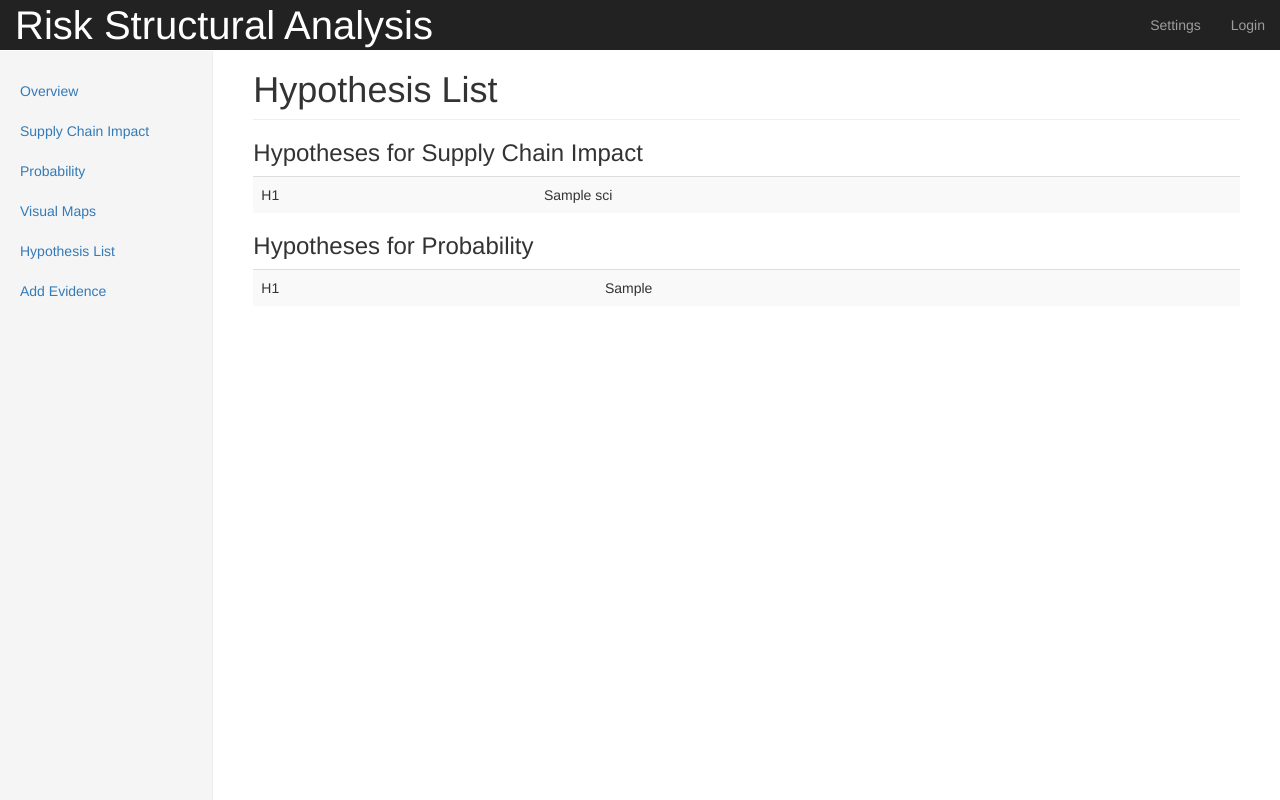
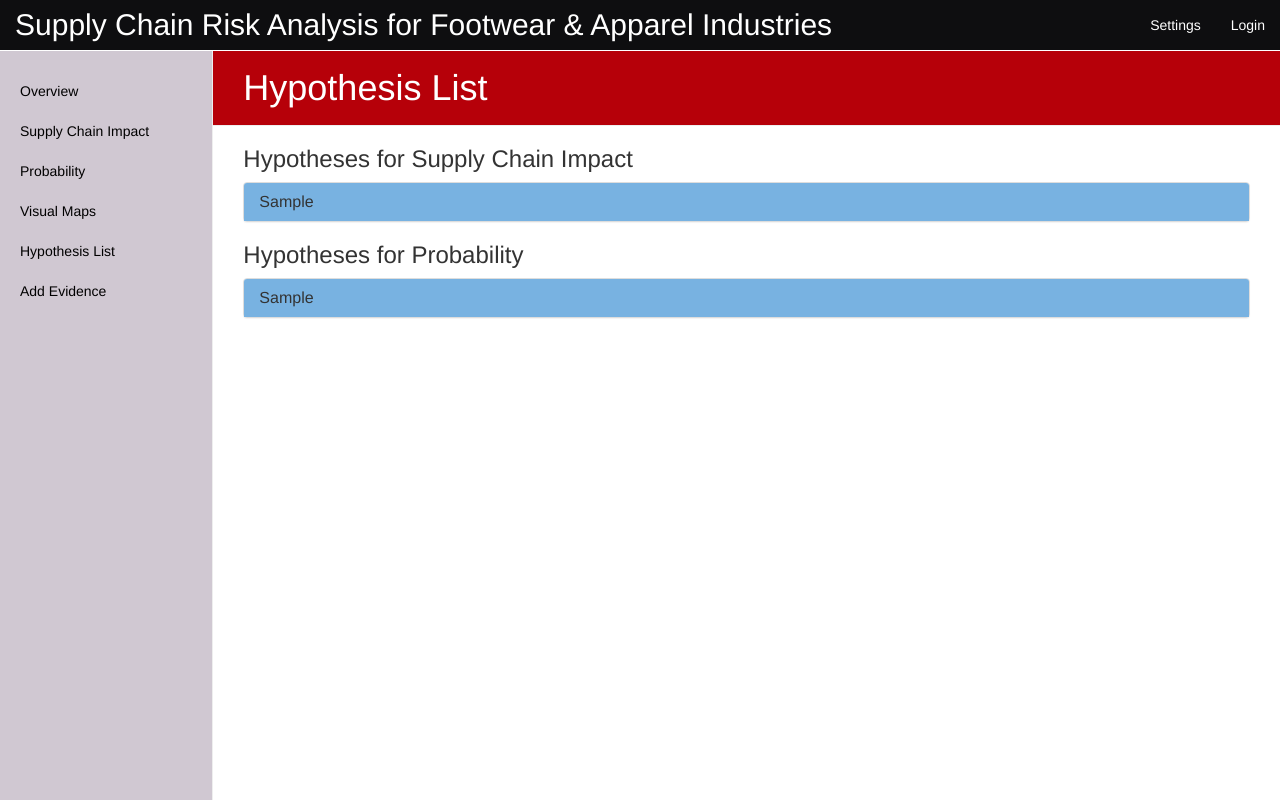
Before and after one commit to KeleiAzz/SCRC_server, a Django app: template risk_evidence/templates/hypothesis_list.html in a window 1280 px wide. Run offline with Django 3.2, Linux system fonts and the light colour scheme; the template is opened without the code that fills it: most values are stand-ins (such as "Sample title", 1, 10 or a date in 2020); parts of the project's set-up code (start-up, migrations or seed data) failed here and were passed over; some libraries are stand-ins or nearby versions.

Commit message:
Adjust page style

```diff
--- a/risk_evidence/static/dashboard.css
+++ b/risk_evidence/static/dashboard.css
@@ -44,7 +44,7 @@ body {
     padding: 20px;
     overflow-x: hidden;
     overflow-y: auto; /* Scrollable contents if viewport is shorter than content. */
-    background-color: #f5f5f5;
+    background-color: #d0c8d2;
     border-right: 1px solid #eee;
 
   }
@@ -83,6 +83,10 @@ body {
 }
 .main .page-header {
   margin-top: 0;
+    background-color: #b60009;
+    padding: 17px 0 17px 30px;
+    margin-top: 1px;
+    color: #ffffff;
 }
 
 
@@ -292,3 +296,70 @@ span:hover {
 button#evidence_add.btn.btn-default {
     margin-left: 90%;
 }
+
+
+
+#panel-heading1, #panel-heading3, #panel-heading5, #panel-heading7, #panel-heading9, #panel-heading11{
+    background-color: #78b2e1;
+}
+
+#panel-heading2, #panel-heading4, #panel-heading6, #panel-heading8, #panel-heading10, #panel-heading12{
+    background-color: #b0e4ff;
+}
+
+
+#collapse1, #collapse3, #collapse5, #collapse7, #collapse9, #collapse11{
+    background-color: rgba(120, 178, 225, 0.71);
+
+}
+
+#collapse2, #collapse4, #collapse6, #collapse8, #collapse10, #collapse12{
+    background-color: rgba(176, 228, 255, 0.71);
+
+}
+
+#main-background{
+    padding: 0px 0px 20px 0px;
+}
+
+#hp-list-1{
+    padding: 0 0px 0 0px;
+}
+
+.panel-group{
+    margin-left: 0px;
+    margin-right: 0px;
+}
+
+#sidebar{
+    /*background-color: #646466;*/
+}
+
+#sidebar a{
+    color: #000000;
+}
+
+.navbar-header a{
+    color: white;
+    font-size:30px;
+}
+
+.navbar-right a{
+    color: white;
+}
+
+.navbar-fixed-top{
+    background-color: #0e0e10;
+}
+
+#page-top{
+    color: white;
+}
+
+table#collapse-table td{
+    border-top: 0;
+}
+
+#main-content {
+    padding: 0 30px 0 30px;
+}
--- a/risk_evidence/templates/dashboard.html
+++ b/risk_evidence/templates/dashboard.html
@@ -21,7 +21,7 @@
 
   <body>
 
-    <nav class="navbar navbar-inverse navbar-fixed-top">
+    <nav class="navbar navbar-fixed-top">
       <div class="container-fluid">
         <div class="navbar-header">
           <button type="button" class="navbar-toggle collapsed" data-toggle="collapse" data-target="#navbar" aria-expanded="false" aria-controls="navbar">
@@ -30,7 +30,7 @@
             <span class="icon-bar"></span>
             <span class="icon-bar"></span>
           </button>
-          <a class="navbar-brand" href="/" style="font-size: 30pt">Risk Structural Analysis</a>
+          <a class="navbar-brand" href="/" id="page-top">Supply Chain Risk Analysis for Footwear & Apparel Industries</a>
         </div>
         <div id="navbar" class="navbar-collapse collapse">
           <ul class="nav navbar-nav navbar-right">
@@ -43,7 +43,7 @@
 
     <div class="container-fluid">
       <div class="row">
-        <div class="col-sm-3 col-md-2 sidebar">
+        <div class="col-sm-3 col-md-2 sidebar" id="sidebar">
           <ul class="nav nav-sidebar">
             <li><a href={% url 'risk_evidence.views.overview' %}>Overview<span class="sr-only">(current)</span></a></li>
             <li><a href={% url 'risk_evidence.views.sci_list' %}>Supply Chain Impact</a></li>
@@ -53,10 +53,12 @@
               <li><a href={% url 'risk_evidence.views.evidence_add' %}>Add Evidence</a></li>
           </ul>
         </div>
-        <div class="col-sm-9 col-sm-offset-3 col-md-10 col-md-offset-2 main">
+        <div class="col-sm-9 col-sm-offset-3 col-md-10 col-md-offset-2 main" id="main-background">
           <h1 class="page-header">{% block page_head %}{% endblock %}</h1>
+            <div id="main-content">
             {% block test %}
             {% endblock %}
+            </div>
         </div>
       </div>
     </div>
--- a/risk_evidence/templates/hypothesis_list.html
+++ b/risk_evidence/templates/hypothesis_list.html
@@ -4,23 +4,88 @@
 {% block page_head %}Hypothesis List{% endblock %}
 
 {% block test %}
-    <h3>Hypotheses for Supply Chain Impact</h3>
-    <table class="table table-striped">
-    {% for h in sci %}
+    <h3 id="hp-list-1">   Hypotheses for Supply Chain Impact</h3>
+{#    <table class="table table-striped">#}
+{#    {% for value in sci %}#}
+{#            <tr>#}
+{#                <td> </td>#}
+{#                <td><b>{{ value.0 }}</b></td>#}
+{#            </tr>#}
+{#        {% for h in value.1 %}#}
+{#            <tr>#}
+{#                <td>H{{ h.0 }}</td>#}
+{#                <td>{{ h.1 }}</td>#}
+{#            </tr>#}
+{#        {% endfor %}#}
+{##}
+{#    {% endfor %}#}
+{#    </table>#}
+    <div class="panel-group">
+        <div class="panel panel-default">
+            {% for value in sci %}
+            <div class="panel-heading" id="panel-heading{{ forloop.counter }}">
+                <h4 class="panel-title">
+                    <a data-toggle="collapse" href="#collapse{{ forloop.counter }}">{{ value.0 }}</a>
+                </h4>
+            </div>
+            <div id="collapse{{ forloop.counter }}" class="panel-collapse collapse">
+                <div class="panel-body">
+                <table class="table" id="collapse-table">
+                    {% for h in value.1 %}
                         <tr>
-            <td>H{{ forloop.counter }}</td>
-            <td>{{ h }}</td>
+                            <td>H{{ h.0 }}</td>
+                            <td>{{ h.1 }}</td>
                         </tr>
                     {% endfor %}
                 </table>
-    <h3>Hypotheses for Probability</h3>
-    <table class="table table-striped">
-    {% for h in p %}
+                </div>
+{#                <div class="panel-footer">Panel Footer</div>#}
+            </div>
+            {% endfor %}
+        </div>
+    </div>
+
+    <h3 id="hp-list-1">Hypotheses for Probability</h3>
+{#    <table class="table table-striped">#}
+{#    {% for value in p %}#}
+{#        <tr>#}
+{#            <td> </td>#}
+{#            <td><b>{{ value.0 }}</b></td>#}
+{#        </tr>#}
+{#        {% for h in value.1 %}#}
+{#            <tr>#}
+{#                <td>H{{ h.0 }}</td>#}
+{#                <td>{{ h.1 }}</td>#}
+{#            </tr>#}
+{#        {% endfor %}#}
+{#    {% endfor %}#}
+{#    </table>#}
+
+    <div class="panel-group">
+        <div class="panel panel-default">
+            {% for value in p %}
+            <div class="panel-heading" id="panel-heading{{ forloop.counter|add:6 }}">
+                <h4 class="panel-title" id="panel-title{{ forloop.counter|add:6 }}">
+                    <a data-toggle="collapse" href="#collapse{{ forloop.counter|add:6 }}">{{ value.0 }}</a>
+                </h4>
+            </div>
+            <div id="collapse{{ forloop.counter|add:6 }}" class="panel-collapse collapse">
+                <div class="panel-body">
+                <table class="table" id="collapse-table">
+                    {% for h in value.1 %}
                         <tr>
-            <td>H{{ forloop.counter }}</td>
-            <td>{{ h }}</td>
+                            <td>H{{ h.0 }}</td>
+                            <td>{{ h.1 }}</td>
                         </tr>
                     {% endfor %}
                 </table>
+                </div>
+{#                <div class="panel-footer">Panel Footer</div>#}
+            </div>
+            {% endfor %}
+        </div>
+    </div>
+
+
 
 {% endblock %}
--- a/risk_evidence/templates/overview.html
+++ b/risk_evidence/templates/overview.html
@@ -3,7 +3,7 @@
 
 {% extends 'dashboard.html' %}
 {% block title %}Overview{% endblock %}
-{#{% block page_head %}Supply Chain Impact{% endblock %}#}
+{% block page_head %}Overview{% endblock %}
 
 {% block test %}
     <h2>Supply Chain Impact</h2>
```
Lines whose indentation alone changed are shown as unchanged.
